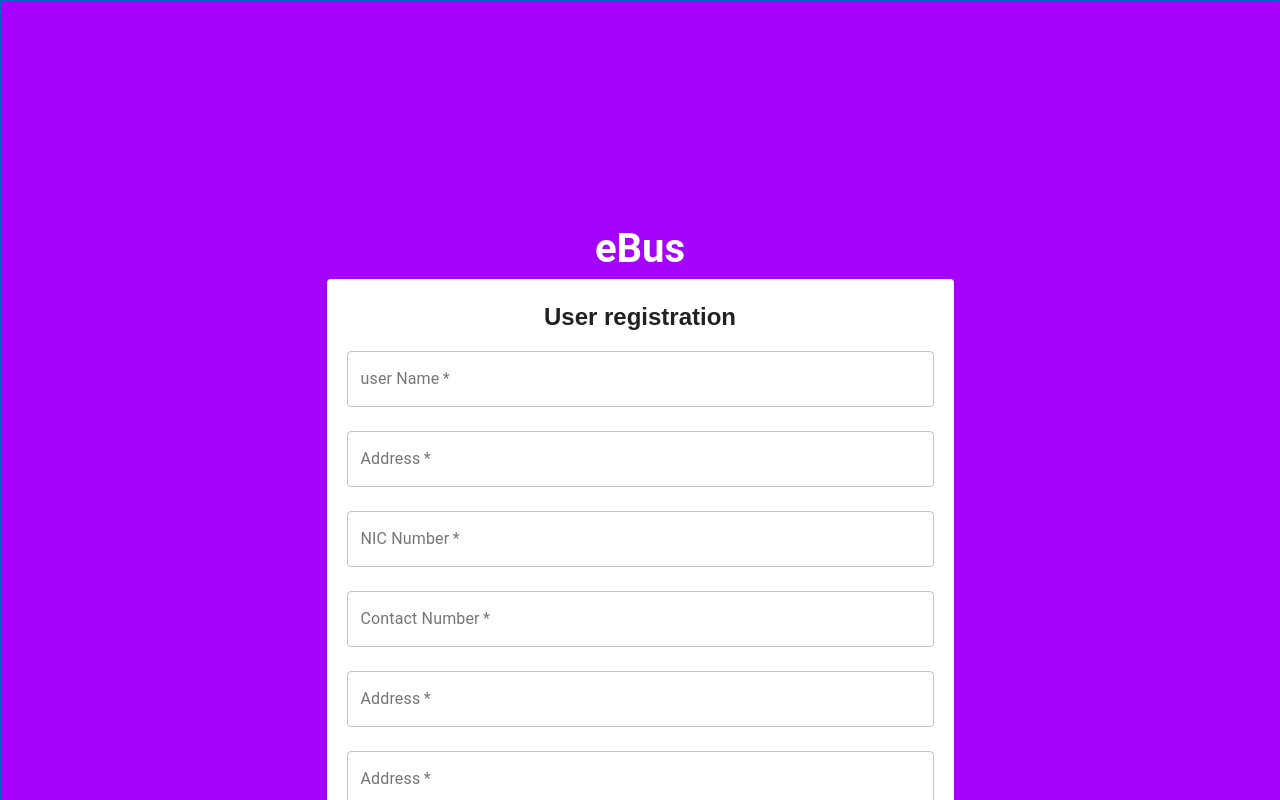
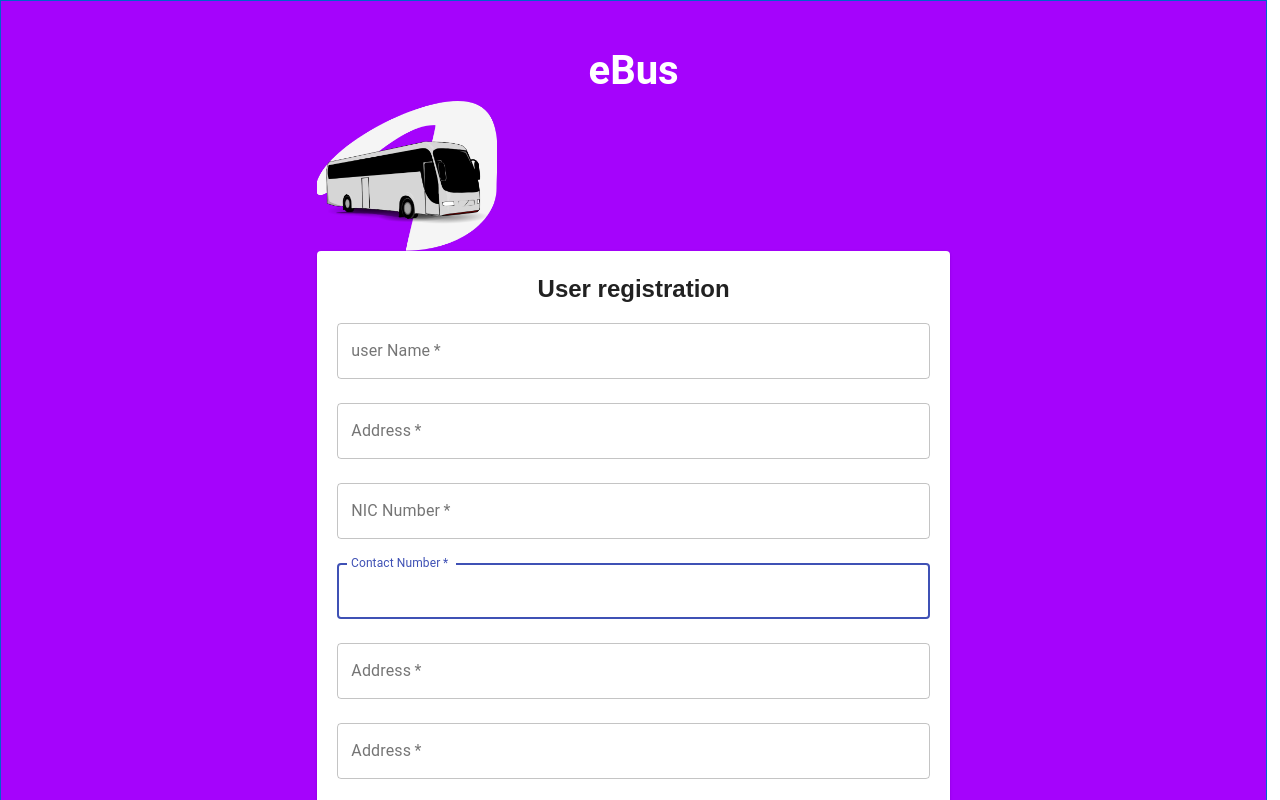
Before and after one commit to shakthisachintha/eBusWeb, a React (Create React App) app: page /signup in a window 1280 px wide. Shown: the top 800 px of the page. Built offline with nearby package versions, Linux system fonts and the light colour scheme.

Commit message:
Updated Sign Up

```diff
--- a/src/App.js
+++ b/src/App.js
@@ -3,7 +3,7 @@ import SignIn from './Component/SignIn/SignIn';
 import SignUp from './Component/SignUp/SignUp';
 import ForgotPassword from './Component/SignIn/ForgotPassword';
 import sidebar from './Component/sidebar/sidebar';
-import {BrowserRouter as Router, Switch, Route, Link} from 'react-router-dom';
+import {BrowserRouter as Router, Switch, Route} from 'react-router-dom';
 
 class App extends Component {
     render() {
--- a/src/Component/SignUp/SignUp.js
+++ b/src/Component/SignUp/SignUp.js
@@ -6,7 +6,10 @@ import TextField from '@material-ui/core/TextField';
 import Button from '@material-ui/core/Button';
 import { makeStyles } from '@material-ui/core/styles';
 import clsx from 'clsx';
-import PermanentDrawerLeft from './../SignIn/SignIn';
+import Card from '@material-ui/core/Card';
+import CardMedia from '@material-ui/core/CardMedia';
+import G3 from  "../images/G3.png";
+// import PermanentDrawerLeft from './../sidebar/sidebar';
 
 
 const useStyles = makeStyles((theme) => ({
@@ -15,13 +18,12 @@ const useStyles = makeStyles((theme) => ({
     backgroundColor: '#a503fc',
     alignItems: 'center',
     justifyContent: 'center',
-    width: '100vw',
-    height: '150vh',
+    width: '99vw',
+    height: '125vh',
     spacing: 0,
     boxShadow: 'none',
     textTransform: 'none',
     fontSize: 16,
-    padding: '6px 12px',
     border: '1px solid',
     lineHeight: 1.5,
     borderColor: '#0063cc',
@@ -43,9 +45,9 @@ const useStyles = makeStyles((theme) => ({
     fontFamily:'Roboto',
     textAlign: 'center',
     color:'white',
-    fontSize:'2.5rem',
-    paddingTop: '1%',
+    fontSize:'2.5rem'
   },
+
   button:{
     background: 'linear-gradient(45deg, #FE6B8B 30%, #FF8E53 90%)',
     borderRadius: 8,
@@ -58,13 +60,13 @@ const useStyles = makeStyles((theme) => ({
     justifyContent: 'center'
   },
   image:{
-    height:'150px',
-    width:'200px',
-    paddingTop: '10%',
+    height:'100px',
+    width:'150px',
+    paddingTop: '10%'
 
   },
   card: {
-    maxWidth: 200,
+    maxWidth: '180px',
     backgroundColor: 'transparent',
     boxShadow: 'none',
   },
@@ -82,10 +84,15 @@ export default function SignIn() {
         <Typography component="h1" variant="" className={classes.ebus}>
                eBus
         </Typography>
-        <Grid item  >
-                {/* <img src={G3} alt="ebus" className={classes.image}/> */}
-
-        </Grid>
+        <Card className={classes.card}>
+                <CardMedia
+                  component="img"
+                  alt="eBus image"
+                  height="150px"
+                  image={G3}
+                  title="eBus image"
+                />
+        </Card>
 
             <Paper style={
               {
@@ -121,7 +128,6 @@ export default function SignIn() {
                     label="user Name"
                     name="username"
                     autoComplete="User Name"
-                    autoFocus
                 />
 
                 <TextField
@@ -133,7 +139,7 @@ export default function SignIn() {
                     label="Address"
                     name="address"
                     autoComplete="address"
-                    autoFocus
+
                 />
 
                 <TextField
@@ -145,7 +151,7 @@ export default function SignIn() {
                     label="NIC Number"
                     name="nic"
                     autoComplete="NIC"
-                    autoFocus
+
                 />
 
                 <TextField
@@ -170,7 +176,7 @@ export default function SignIn() {
                     label="Address"
                     name="address"
                     autoComplete="address"
-                    autoFocus
+
                 />
 
                 <TextField
@@ -182,7 +188,7 @@ export default function SignIn() {
                     label="Address"
                     name="address"
                     autoComplete="address"
-                    autoFocus
+
                 />
 
                 <TextField
@@ -194,7 +200,7 @@ export default function SignIn() {
                     label="Address"
                     name="address"
                     autoComplete="address"
-                    autoFocus
+
                 />
 
 
--- a/src/Component/sidebar/sidebar.js
+++ b/src/Component/sidebar/sidebar.js
@@ -83,7 +83,7 @@ export default function PermanentDrawerLeft() {
                   image={G3}
                   title="eBus image"
                 />
-            </Card>
+          </Card>
         <div className={classes.toolbar} />
 
         <List>
```
